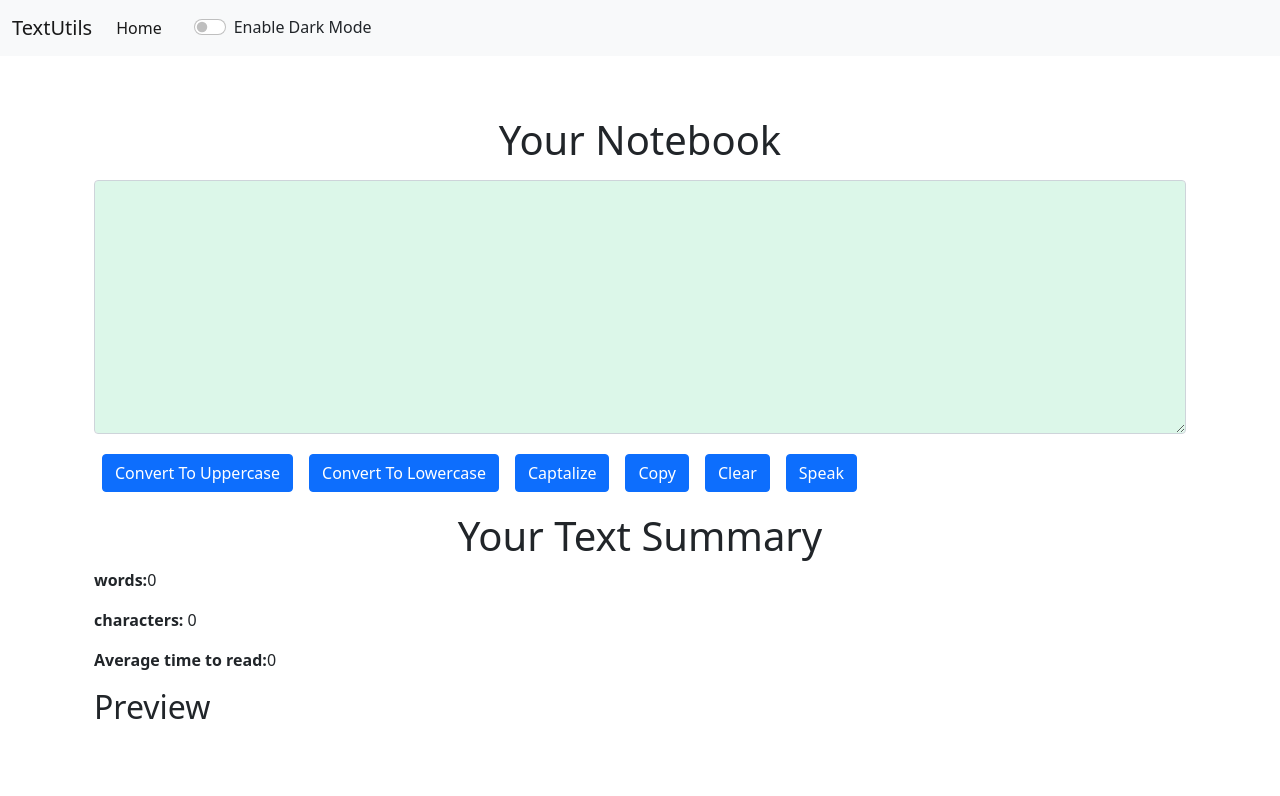
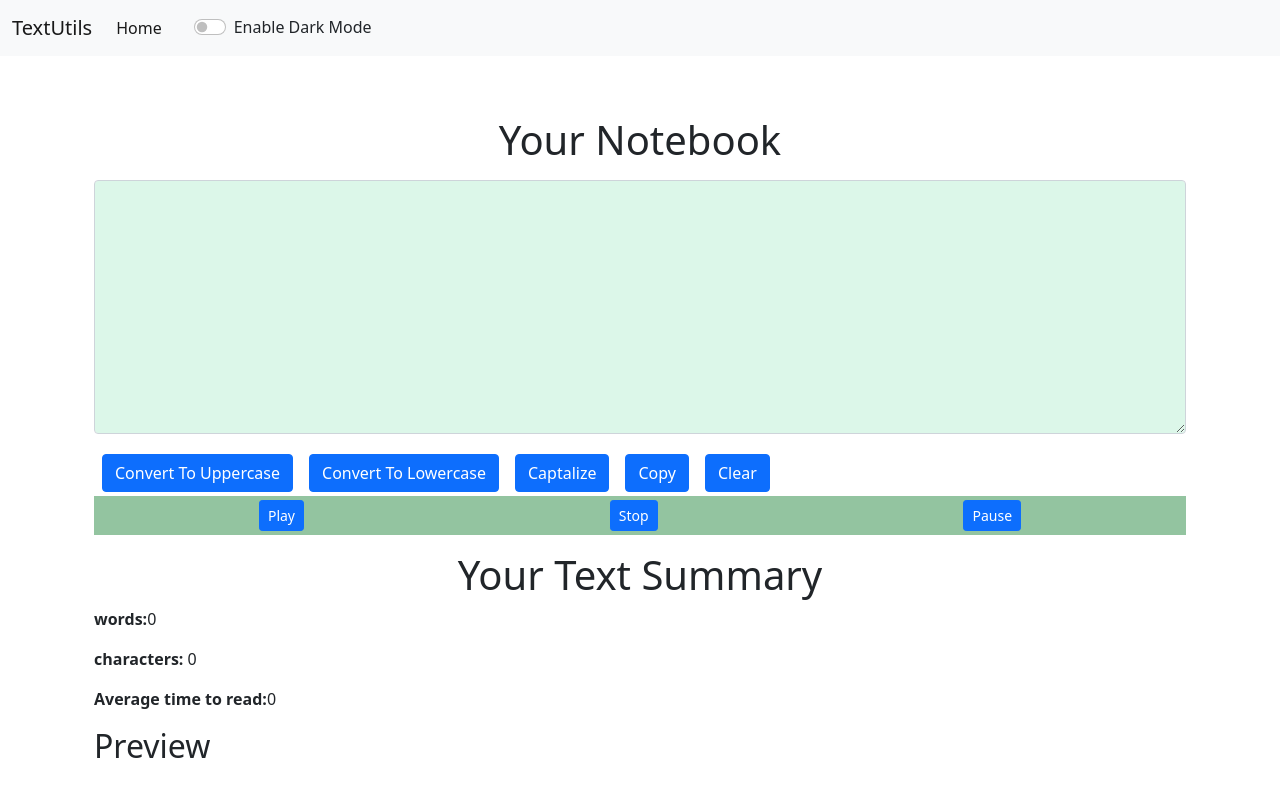
Before and after one commit to ur-star/textapp, a React (Create React App) app: page / in a window 1280 px wide. Shown: the top 796 px of the page. Built offline with nearby package versions, Linux system fonts and the light colour scheme.

Commit message:
Pause and stop functionality added

```diff
--- a/src/components/Textform.jsx
+++ b/src/components/Textform.jsx
@@ -1,5 +1,4 @@
 import React, { useState } from "react";
-
 
 export default function Textform(props) {
   const onUpClick = () => {
@@ -17,9 +16,8 @@ export default function Textform(props) {
     // console.log('onchange called');
   };
   const capitalize = () => {
-
-      let newtext = text.charAt(0).toUpperCase() + text.slice(1);
-      setText(newtext);
+    let newtext = text.charAt(0).toUpperCase() + text.slice(1);
+    setText(newtext);
 
     // document.getElementById('Textarea1').style.textTransform = 'capitalize';
   };
@@ -37,12 +35,26 @@ export default function Textform(props) {
     setText("");
     props.showAlert("Text area cleared", "success");
   };
-  const speakky = ()=>{
-    speechSynthesis.speak(new SpeechSynthesisUtterance(text));
-  }
+  const speakky = () => {
+    let txtarea = document.getElementById("Textarea1");
+    if (speechSynthesis.paused && speechSynthesis.speaking) {
+      return speechSynthesis.resume();
+    }
+    let utterance = new SpeechSynthesisUtterance(text);
+    utterance.addEventListener("end", () => {
+      txtarea.disabled = false;
+    });
+    txtarea.disabled = true;
+    speechSynthesis.speak(utterance);
+  };
+  const stopp = () => {
+    speechSynthesis.cancel();
+  };
+  const pause = () => {
+    if (speechSynthesis.speaking) speechSynthesis.pause();
+  };
 
   const [text, setText] = useState("");
-
 
   return (
     <>
@@ -75,9 +87,23 @@ export default function Textform(props) {
         <button className="btn btn-primary mx-2 my-1" onClick={clear}>
           Clear
         </button>
-        <button className="btn btn-primary mx-2 my-1" onClick={speakky}>
-          Speak
-        </button>
+        <div
+          className="container d-flex justify-content-around"
+          style={{ backgroundColor: "#93c4a0" }}
+        >
+          <button
+            className="btn btn-primary btn-sm mx-2 my-1"
+            onClick={speakky}
+          >
+            Play
+          </button>
+          <button className="btn btn-primary btn-sm mx-2 my-1" onClick={stopp}>
+            Stop
+          </button>
+          <button className="btn btn-primary btn-sm mx-2 my-1" onClick={pause}>
+            Pause
+          </button>
+        </div>
       </div>
 
       <div className="container my-3">
@@ -85,9 +111,11 @@ export default function Textform(props) {
         <p>
           {" "}
           <b>words:</b>
-          {text.split(/\s+/).filter((element)=>{
-           return element.length!== 0;
-          }).length}
+          {
+            text.split(/\s+/).filter((element) => {
+              return element.length !== 0;
+            }).length
+          }
         </p>
         <p>
           <b>characters:</b> {text.length}
```
